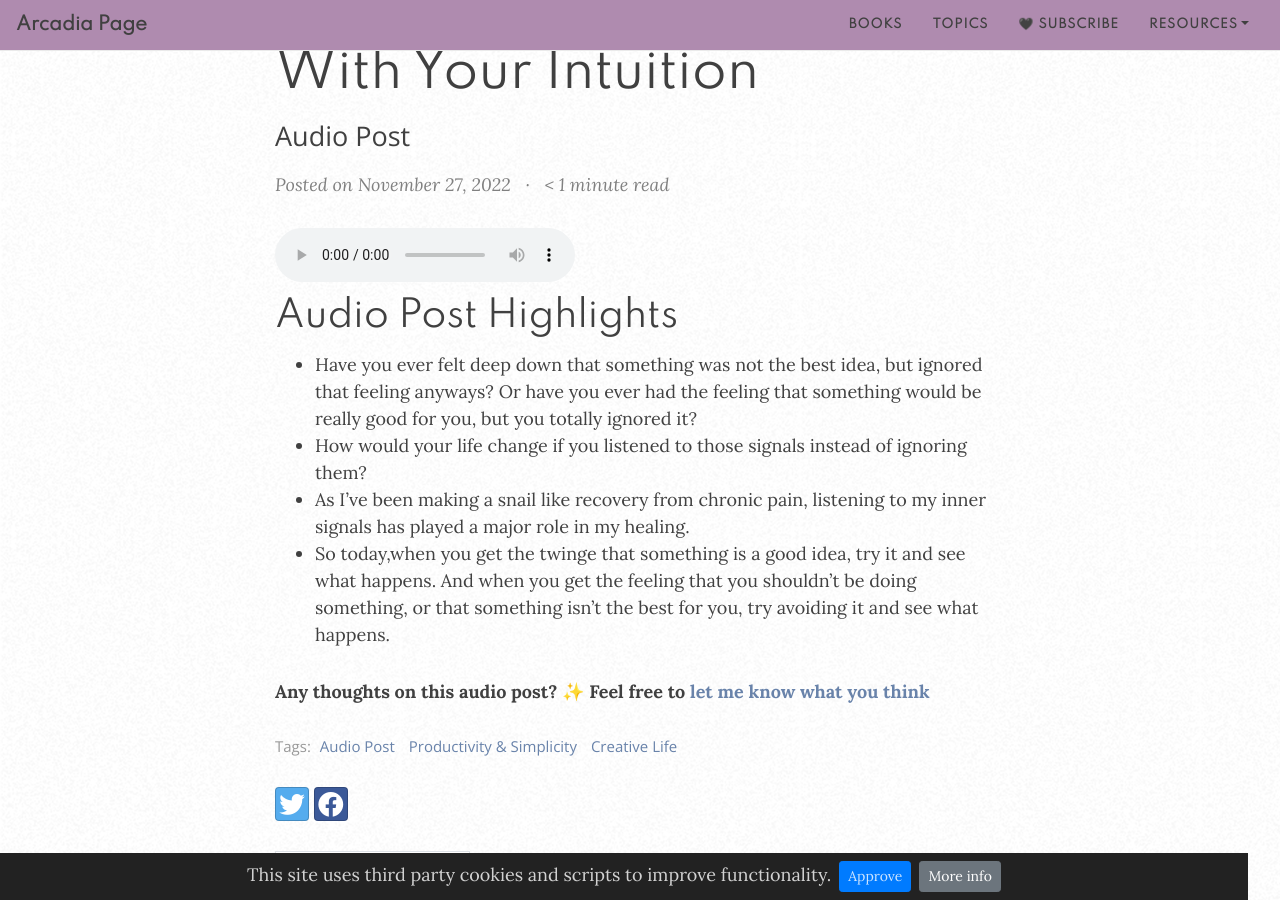
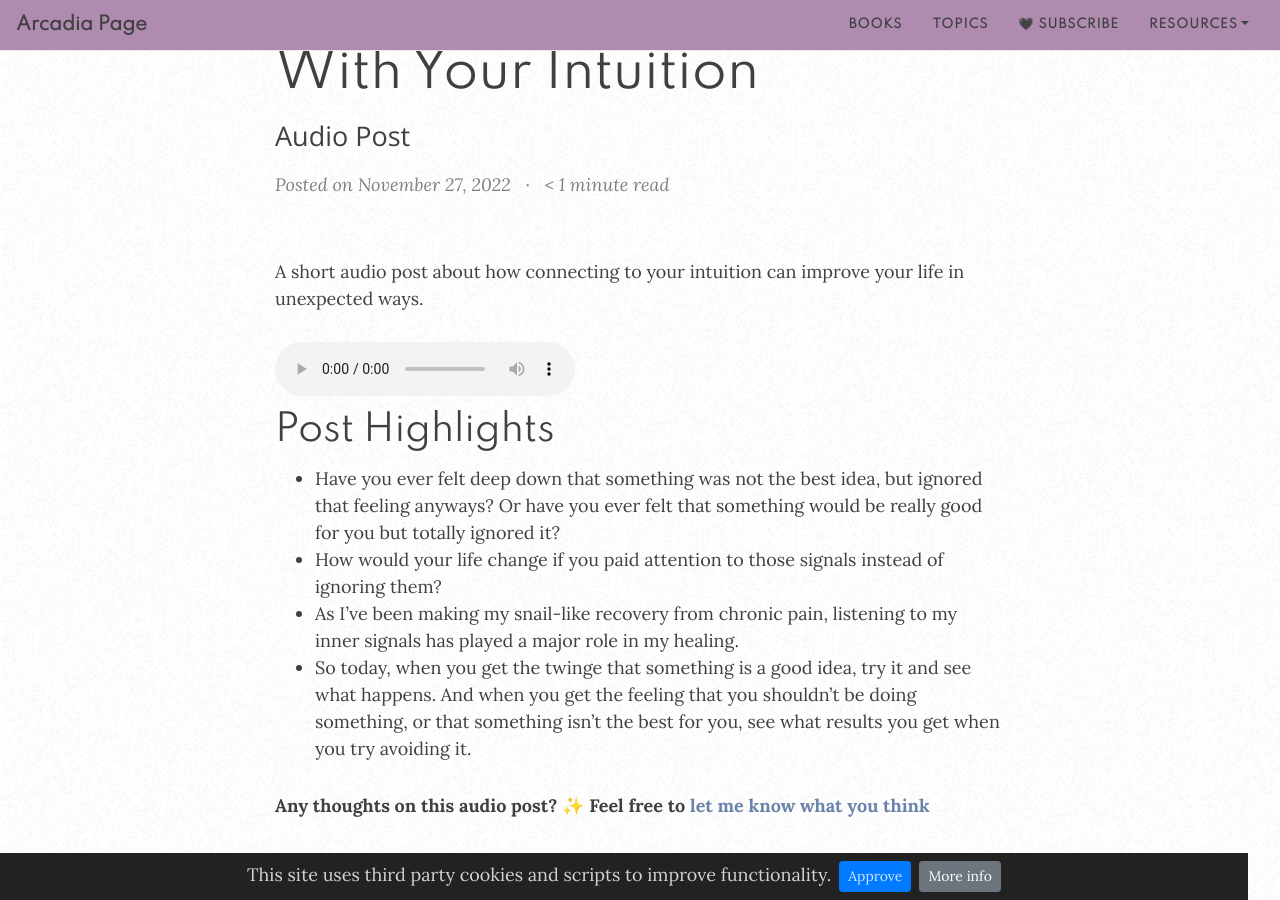
Before and after one commit to arcadiapage/arcadiapage.github.io, a Jekyll site: the page built from _posts/2022-11-27-two-simple-self-reflection-questions-for-connecting-with-your-intuition.md, in a window 1280 px wide and 900 px high, scrolled down 244 px. Built offline with Jekyll 4.4.1, drawn with Linux system fonts in a browser that asks for light colours; nearby versions of some CDN libraries; comment, search, counter and statistics services are not loaded.

Commit message:
Update from Forestry.io arcadiapage updated _posts/2022-11-27-two-simple-self-reflection-questions-for-connecting-with-your-intuition.md

```diff
--- a/_posts/2022-11-27-two-simple-self-reflection-questions-for-connecting-with-your-intuition.md
+++ b/_posts/2022-11-27-two-simple-self-reflection-questions-for-connecting-with-your-intuition.md
@@ -8,16 +8,18 @@ tags:
 - Creative Life
 
 ---
+A short audio post about how connecting to your intuition can improve your life in unexpected ways.
+
 <audio controls>
 <source src="/uploads/two-self-reflection-questions-for-connecting-with-intuition.mp3">
 Your browser does not support the audio element.
 </audio>
 
-# Audio Post Highlights
+# Post Highlights
 
-* Have you ever felt deep down that something was not the best idea, but ignored that feeling anyways? Or have you ever had the feeling that something would be really good for you, but you totally ignored it?
-* How would your life change if you listened to those signals instead of ignoring them?
-* As I've been making a snail like recovery from chronic pain, listening to my inner signals has played a major role in my healing.
-* So today,when you get the twinge that something is a good idea, try it and see what happens. And when you get the feeling that you shouldn't be doing something, or that something isn't the best for you, try avoiding it and see what happens.
+* Have you ever felt deep down that something was not the best idea, but ignored that feeling anyways? Or have you ever felt that something would be really good for you but totally ignored it?
+* How would your life change if you paid attention to those signals instead of ignoring them?
+* As I've been making my snail-like recovery from chronic pain, listening to my inner signals has played a major role in my healing.
+* So today, when you get the twinge that something is a good idea, try it and see what happens. And when you get the feeling that you shouldn't be doing something, or that something isn't the best for you, see what results you get when you try avoiding it.
 
 **Any thoughts on this audio post?** ✨ **Feel free to** [**let me know what you think**](https://arcadiapage.com/aboutme/)
```
